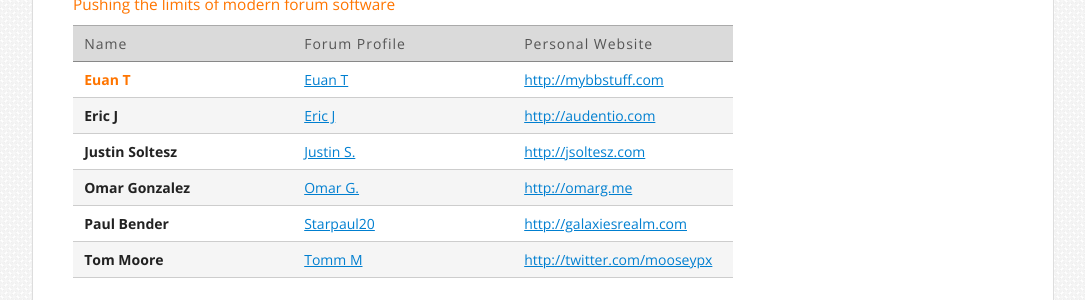
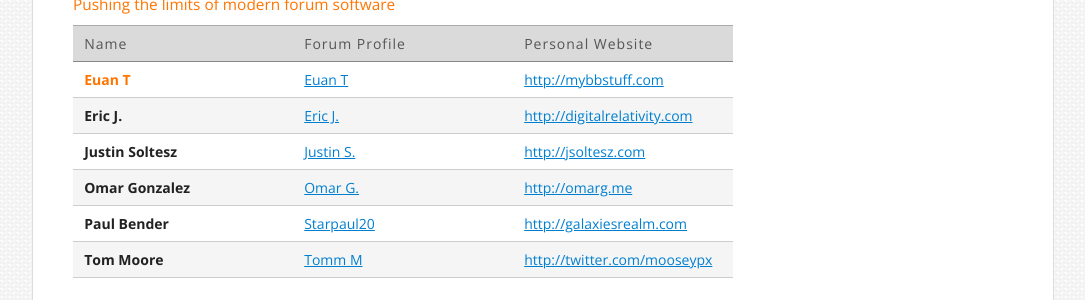
Before and after one commit to mybb/mybb.com, a Jekyll site: the page built from about/team.html, in a window 1280 px wide. Shown: the part 954-1254 px from the top of the page, without its empty margins (97-1182 px from the left). Built offline with Jekyll 4.4.1, drawn with Linux system fonts in a browser that asks for light colours; nearby versions of some CDN libraries; some of the changed lines change nothing that is shown.

Commit message:
Changing website link and username.

```diff
--- a/_data/team_development.yml
+++ b/_data/team_development.yml
@@ -19,7 +19,7 @@
   uid: 14621
   username: "Tomm M"
   website: "http://twitter.com/mooseypx"
-- name: "Eric J"
+- name: "Eric J."
   uid: 13376
-  username: "Eric J"
-  website: "http://audentio.com"
+  username: "Eric J."
+  website: "http://digitalrelativity.com"
```
